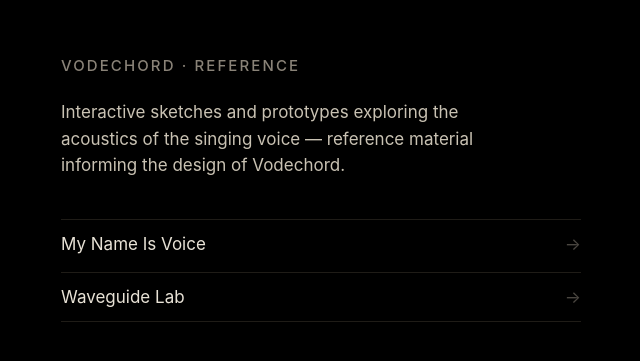
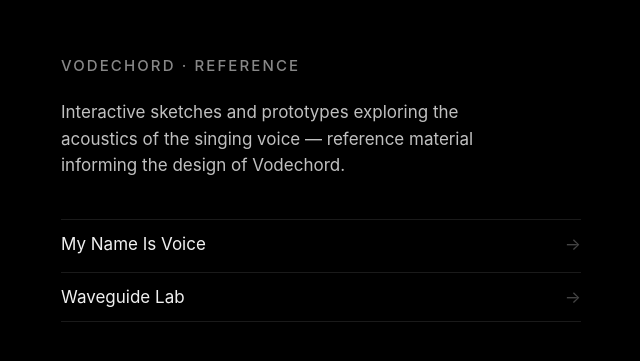
Before and after one commit to vodechord/vodechord-reference, a plain HTML site: page src/index.html in a window 1280 px wide. Shown: the part 211-572 px from the top of the page, 319-959 px from the left. Drawn offline with Linux system fonts and the light colour scheme.

Commit message:
recolor index to neutral grayscale palette

```diff
--- a/src/index.html
+++ b/src/index.html
@@ -9,7 +9,7 @@
     html, body { height: 100%; }
     body {
       background: #000;
-      color: #e8e2d6;
+      color: #f0f0f0;
       font-family: -apple-system, BlinkMacSystemFont, "Helvetica Neue", sans-serif;
       display: flex;
       align-items: center;
@@ -26,13 +26,13 @@
       font-weight: 500;
       letter-spacing: 0.14em;
       text-transform: uppercase;
-      color: #8a8378;
+      color: #888;
       margin-bottom: 24px;
     }
     p {
       font-size: 17px;
       line-height: 1.55;
-      color: #c9c2b3;
+      color: #c0c0c0;
       margin-bottom: 40px;
       max-width: 44ch;
     }
@@ -40,22 +40,22 @@
     li + li { margin-top: 4px; }
     a {
       display: block;
-      color: #e8e2d6;
+      color: #f0f0f0;
       text-decoration: none;
       font-size: 17px;
       padding: 14px 0;
-      border-top: 1px solid #1f1c17;
+      border-top: 1px solid #1a1a1a;
       transition: color 120ms ease;
     }
-    li:last-child a { border-bottom: 1px solid #1f1c17; }
-    a:hover { color: #ff9a3c; }
+    li:last-child a { border-bottom: 1px solid #1a1a1a; }
+    a:hover { color: #fff; }
     a .arrow {
       float: right;
-      color: #4a4640;
+      color: #444;
       transition: color 120ms ease, transform 120ms ease;
     }
     a:hover .arrow {
-      color: #ff9a3c;
+      color: #fff;
       transform: translateX(2px);
     }
   </style>
```
